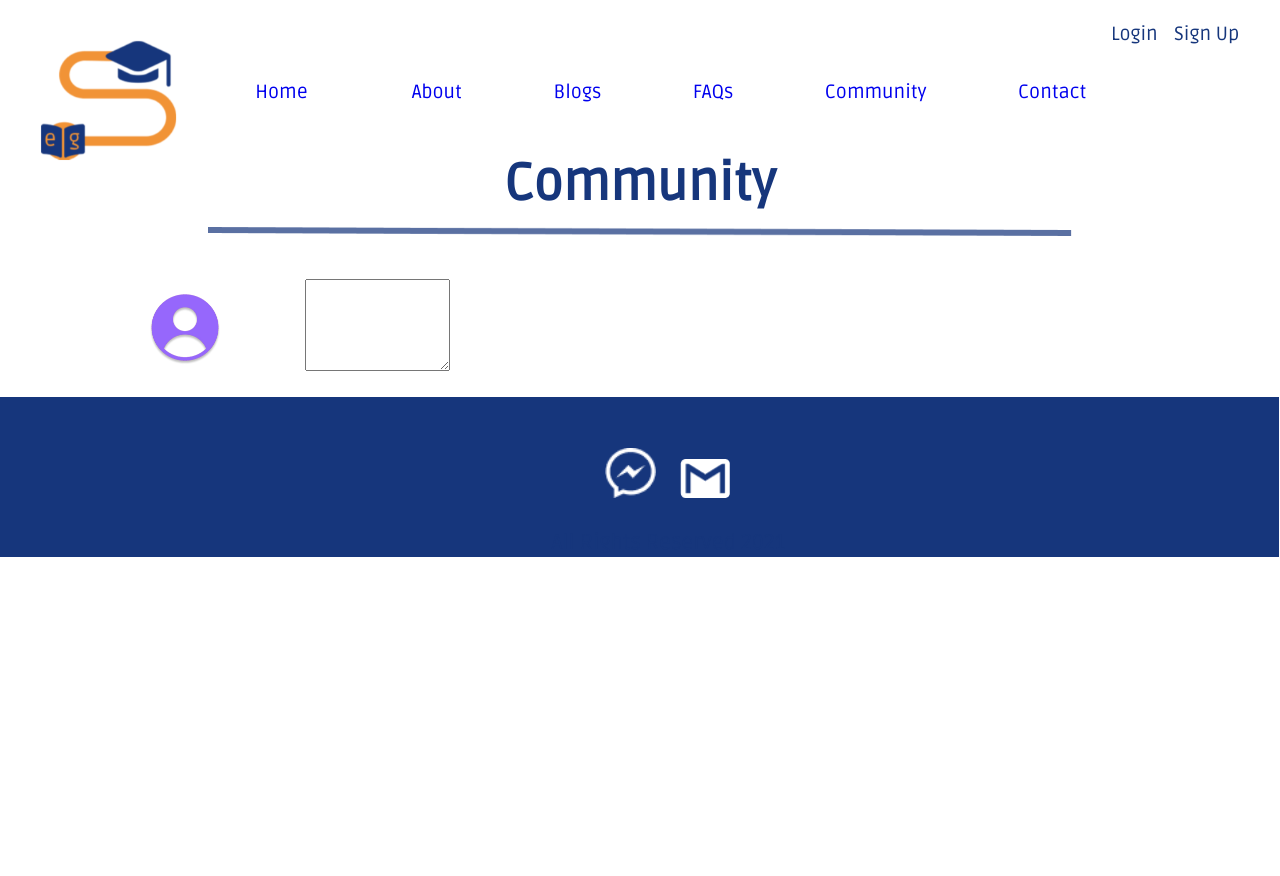
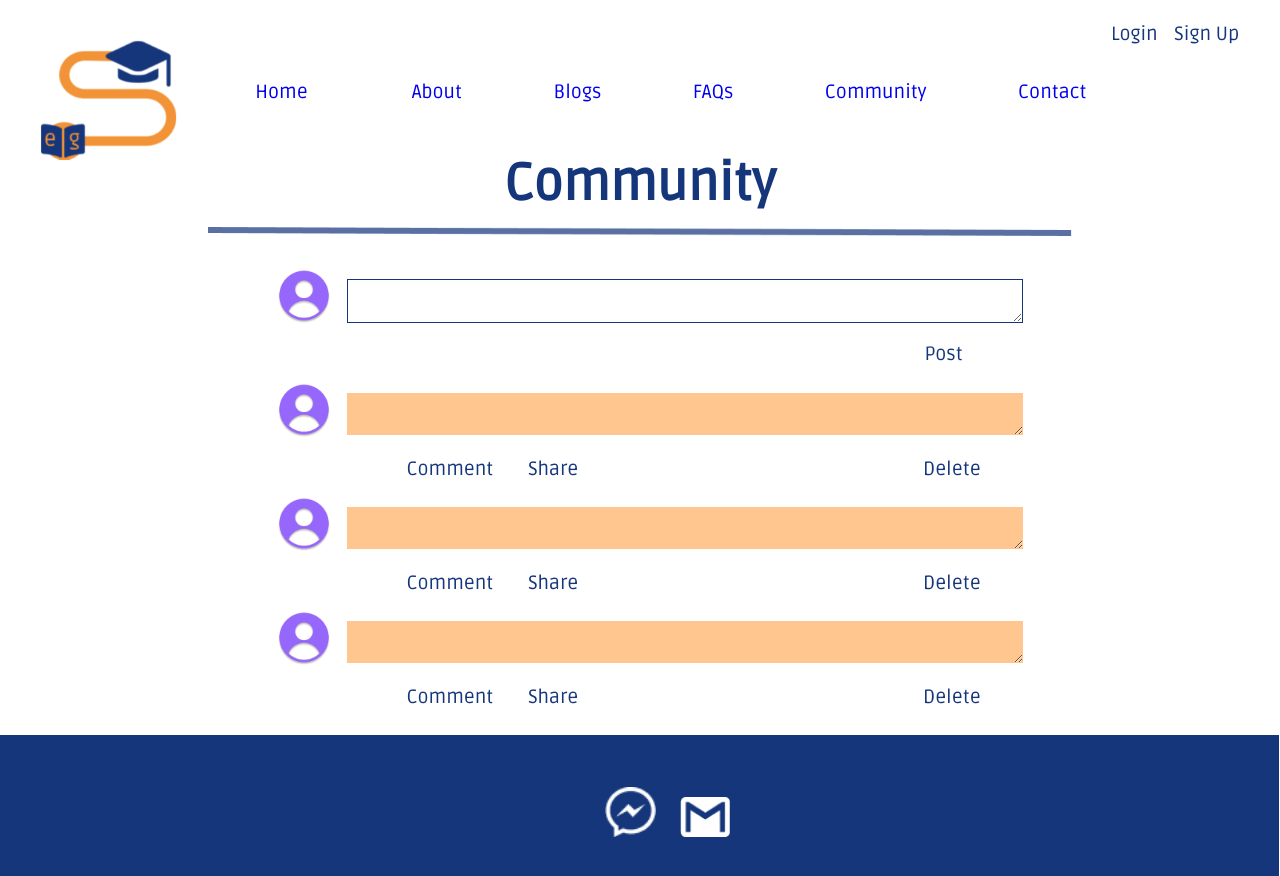
Before and after one commit to Atcha-Abe/eduguide-ver-4, a React (Create React App) app: page /community in a window 1280 px wide. Shown: the top 876 px of the page. Before the commit the page ends 800 px from the top, so only its background shows below. Built offline with nearby package versions, Linux system fonts and the light colour scheme.

Commit message:
Atcha - pagod na ako

```diff
--- a/src/account/MainProfile.js
+++ b/src/account/MainProfile.js
@@ -1,10 +1,10 @@
-import React, { Component } from 'react';
+import React, { Component } from "react";
 import "./Account.css";
-import {
-    Link
-  } from 'react-router-dom'
-export default class MainProfile extends Component {
-    render() {
+import { Link } from "react-router-dom";
+import { useSelector } from "react-redux";
+
+function MainProfile() {
+  const header = useSelector((state) => state.header);
 
   return (
     <div>
@@ -23,7 +23,9 @@ export default class MainProfile extends Component {
             <form className="edit-form">
               <label>
                 <b>Username:</b>
-                        <input type="text" className="edit-field" name="uname" />
+                <text type="text" className="edit-field" name="uname">
+                  {header}
+                </text>
               </label>
               <br></br>
               <label>
@@ -40,12 +42,21 @@ export default class MainProfile extends Component {
         </tr>
       </table>
       <div className="profile-btn">
-                        <Link to="/editprofile" className="reg-btn" value="Edit">Edit</Link>
-                        <Link to="/changepass" className="reg-btn" value="Change Password">Change Password</Link>
-                        <Link to="/testresults" className="reg-btn" value="Show Test Results">Show Test Results</Link>
+        <Link to="/editprofile" className="reg-btn" value="Edit">
+          Edit
+        </Link>
+        <Link to="/changepass" className="reg-btn" value="Change Password">
+          Change Password
+        </Link>
+        <Link to="/testresults" className="reg-btn" value="Show Test Results">
+          Show Test Results
+        </Link>
       </div>
-                <p className="bottom_p"><b>Make the right decision.</b></p>
+      <p className="bottom_p">
+        <b>Make the right decision.</b>
+      </p>
     </div>
-        )
+  );
 }
-}
+
+export default MainProfile;
--- a/src/account/SignUp.js
+++ b/src/account/SignUp.js
@@ -1,17 +1,21 @@
-import React, { Component } from 'react';
+import React, { useState } from "react";
 import "./Account.css";
 
-import {
-    Link
-  } from 'react-router-dom'
-export default class SignUp extends Component {
-    render() {
+import { Link } from "react-router-dom";
+import { useDispatch } from "react-redux";
+import { setAccountDetails } from "../store/actions/header";
+
+function SignUp() {
+  const dispatch = useDispatch();
+  const [userDetails, setUserDetails] = useState("");
+
+  const handleChange = (event) => {
+    setUserDetails(event.target.value);
+  };
 
   return (
     <div align="center">
-                <h1>
-                    Create an Account
-                </h1>
+      <h1>Create an Account</h1>
       <img src="./icons/Line.png" className="line"></img>
       <form align="left" className="sign-form">
         <label>
@@ -21,7 +25,13 @@ export default class SignUp extends Component {
         <br></br>
         <label>
           <b>Username:</b>
-                        <input type="text" className="field" name="uname" />
+          <input
+            type="text"
+            className="field"
+            name="uname"
+            value={userDetails}
+            onChange={handleChange}
+          />
         </label>
         <br></br>
         <label>
@@ -45,9 +55,19 @@ export default class SignUp extends Component {
         <img src="./icons/Facebook.png" className="social-icons"></img>
       </div>
       <br></br>
-                <Link to="/login" className="reg-btn" value="Sign Up">Sign Up</Link>
-                <p>Already have an account? <br></br> Log In <b><Link to="/login" style={{ textDecoration: 'none' }} >here</Link></b></p>
+      <Link to="/login" className="reg-btn" value="Sign Up">
+        Sign Up
+      </Link>
+      <p>
+        Already have an account? <br></br> Log In{" "}
+        <b>
+          <Link to="/login" style={{ textDecoration: "none" }}>
+            here
+          </Link>
+        </b>
+      </p>
     </div>
-        )
+  );
 }
-}
+
+export default SignUp;
--- a/src/account/Welcome.js
+++ b/src/account/Welcome.js
@@ -1,22 +1,66 @@
 import React, { Component } from "react";
 import MainProfile from "./MainProfile";
 import { BrowserRouter as Router, Route, Link } from "react-router-dom";
-import { useSelector } from "react-redux";
 
 function Welcome() {
-  const header = useSelector((state) => state.header);
+  // call state from redux store
 
   return (
     <div align="center">
-      <h1>Welcome {header}</h1>
-      <br></br>
-      <br></br>
+      <br />
+      <h1> Welcome to EduGuide</h1>
+      <br />
+      <div align="center">
+        <img src="./icons/Line.png" className="line"></img>
+        <table className="intro-edu">
+          <tr>
+            <td className="intro-col">
+              <h1>Take the test </h1>
+              <p>
+                Provided with two diagnostic tests: <br></br>Generalized and
+                Specialized test
+                <br></br>
+                These tests will help narrow down the programs to choose from.
+              </p>
+            </td>
+            <td>
+              <img src="./images/TakeTest.jpeg" className="img-about"></img>
+            </td>
+          </tr>
+          <tr>
+            <td className="intro-col">
+              <h1>
+                Choose your <br></br> program{" "}
+              </h1>
+              <p>
+                With over 17 programs, test yourself and see where your
+                preferences and strengths tie in with them.{" "}
+              </p>
+            </td>
+            <td>
+              <img src="./images/Choose.jpeg" className="img-about"></img>
+            </td>
+          </tr>
+          <tr>
+            <td className="intro-col">
+              <h1>Decide your future</h1>
+              <p>
+                Once that you have received your results, choose the path that
+                you are the most comfortable with and pave your way towards the
+                future for a better tomorrow.
+              </p>
+            </td>
+            <td>
+              <img src="./images/Decide.jpg" className="img-about"></img>
+            </td>
+          </tr>
+        </table>
+      </div>
+      <br />
+      <br />
       <Link to="/gentest" className="test-btn" value="submit">
         Take the Test
       </Link>
-      <Router>
-        <Route path="/mainprofile" component={MainProfile} />
-      </Router>
     </div>
   );
 }
--- a/src/components/Navbar.js
+++ b/src/components/Navbar.js
@@ -90,7 +90,7 @@ function NavBar() {
               </li>
             ) : (
               <li>
-                <Link to="/logout" className="login-item">
+                <Link to="/signup" className="login-item">
                   Sign Up
                 </Link>
               </li>
--- a/src/menu/Community.js
+++ b/src/menu/Community.js
@@ -1,17 +1,65 @@
 import React, { Component } from "react";
+
 export default class Community extends Component {
   render() {
     return (
       <div align="center">
         <h1>Community</h1>
         <img src="./icons/Line.png" className="line"></img>
-
         <div className="commdiv">
           <div className="commicon">
             <img src="./icons/icon 7.png"></img>
           </div>
-          <textarea className="commfield" name="post" />{" "}
+          <textarea className="commfield" name="post" />
         </div>
+        <button type="submit" className="postbtn">
+          Post
+        </button>
+        <div className="commdiv">
+          <div className="commicon">
+            <img src="./icons/icon 7.png"></img>
+          </div>
+          <textarea className="comm_entry" name="post" />
+        </div>
+        <button type="submit" className="commentbtn">
+          Comment
+        </button>
+        <button type="submit" className="sharebtn">
+          Share
+        </button>
+        <button type="submit" className="deletebtn">
+          Delete
+        </button>
+        <div className="commdiv">
+          <div className="commicon">
+            <img src="./icons/icon 7.png"></img>
+          </div>
+          <textarea className="comm_entry" name="post" />
+        </div>
+        <button type="submit" className="commentbtn">
+          Comment
+        </button>
+        <button type="submit" className="sharebtn">
+          Share
+        </button>
+        <button type="submit" className="deletebtn">
+          Delete
+        </button>
+        <div className="commdiv">
+          <div className="commicon">
+            <img src="./icons/icon 7.png"></img>
+          </div>
+          <textarea className="comm_entry" name="post" />
+        </div>
+        <button type="submit" className="commentbtn">
+          Comment
+        </button>
+        <button type="submit" className="sharebtn">
+          Share
+        </button>
+        <button type="submit" className="deletebtn">
+          Delete
+        </button>
       </div>
     );
   }
--- a/src/menu/Menu.css
+++ b/src/menu/Menu.css
@@ -19,18 +19,16 @@ p {
 }
 
 .about__link {
-  list-style: none;
   cursor: pointer;
-  font-size: 1.5vw;
+  font-size: 2vw;
   transition: 0.2s;
   text-decoration: none;
   margin-top: -9vw;
-  margin-left: 12.5vw;
-  color: #f19336;
+  color: white;
 }
 
 .about__link:hover {
-  color: var(--eduguide_blue);
+  color: #f19336;
 }
 
 .devs img {
@@ -157,22 +155,109 @@ h6 {
   padding: 6px;
 }
 
-.comm-field {
+.commfield {
   font-size: 1.2vw;
   color: var(--eduguide_blue);
-  width: 100%;
-  height: 2em;
+  width: 60%;
+  height: 60%;
   border: thin;
   border-color: var(--eduguide_blue);
   border-style: solid;
   text-align: initial;
+  margin-left: -40px;
 }
 
 .commdiv {
   display: flex;
-  justify-content: flex-start;
+  justify-content: center;
 }
 
 .commicon {
-  width: 190px;
+  width: 140px;
+  margin-top: -10px;
+  margin-left: -10px;
 }
+
+.postbtn {
+  cursor: pointer;
+  font-size: 1.5vw;
+  transition: 0.2s;
+  text-decoration: none;
+  color: var(--eduguide_blue);
+  background-color: white;
+  border: none;
+  margin-left: 620px;
+}
+
+.postbtn:hover {
+  color: var(--eduguide_orange);
+}
+
+.commentbtn {
+  cursor: pointer;
+  font-size: 1.5vw;
+  transition: 0.2s;
+  text-decoration: none;
+  color: var(--eduguide_blue);
+  background-color: white;
+  border: none;
+  margin-left: 120px;
+}
+
+.commentbtn:hover {
+  color: var(--eduguide_orange);
+}
+
+.sharebtn {
+  cursor: pointer;
+  font-size: 1.5vw;
+  transition: 0.2s;
+  text-decoration: none;
+  color: var(--eduguide_blue);
+  background-color: white;
+  border: none;
+  margin-left: 10px;
+}
+
+.sharebtn:hover {
+  color: var(--eduguide_orange);
+}
+
+.deletebtn {
+  cursor: pointer;
+  font-size: 1.5vw;
+  transition: 0.2s;
+  text-decoration: none;
+  color: var(--eduguide_blue);
+  background-color: white;
+  border: none;
+  margin-left: 320px;
+}
+
+.deletebtn:hover {
+  color: var(--eduguide_orange);
+}
+
+.comm_entry {
+  font-size: 1.2vw;
+  color: var(--eduguide_blue);
+  width: 60%;
+  height: 60%;
+  border: thin;
+  border-color: var(--eduguide_blue);
+  text-align: initial;
+  background: #ffc78f;
+  margin-left: -40px;
+}
+
+.about__table {
+  margin-top: 50px;
+  margin-left: auto;
+  margin-right: auto;
+  justify-content: center;
+  text-align: center;
+}
+
+.about__box {
+  background-color: var(--eduguide_blue);
+}
--- a/src/store/actions/header.js
+++ b/src/store/actions/header.js
@@ -1,14 +1,13 @@
-
-export const setAccountDetails = (username) => {
-    return ({
-        type: "HEADER_ACTION",
-        username,
-    })
+export const setAccountDetails = (username, password) => {
+  return {
+    type: "HEADER_ACTION",
+    username,
+    password,
+  };
 };
 
-
 export const logoutUser = () => {
-    return ({
-        type: "LOGOUT_ACTION",
-    })
+  return {
+    type: "LOGOUT_ACTION",
+  };
 };
```
Also changed, not shown: src/account/Account.css (+24 -24 lines), src/account/EditProfile.js (+15 -10 lines), src/menu/About.js (+9 -51 lines). Lines whose indentation alone changed are shown as unchanged.
